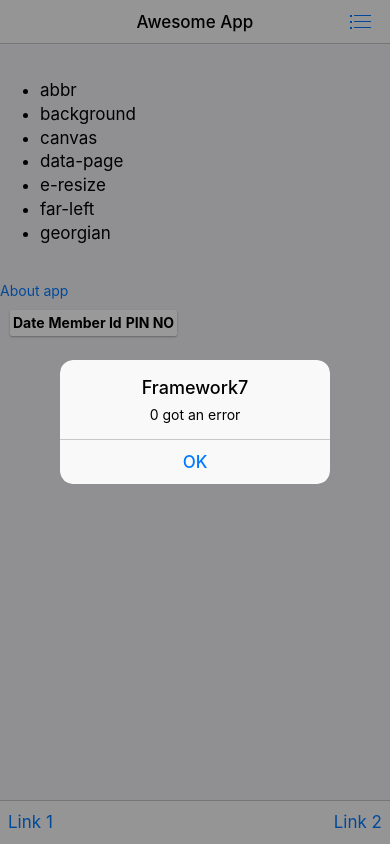
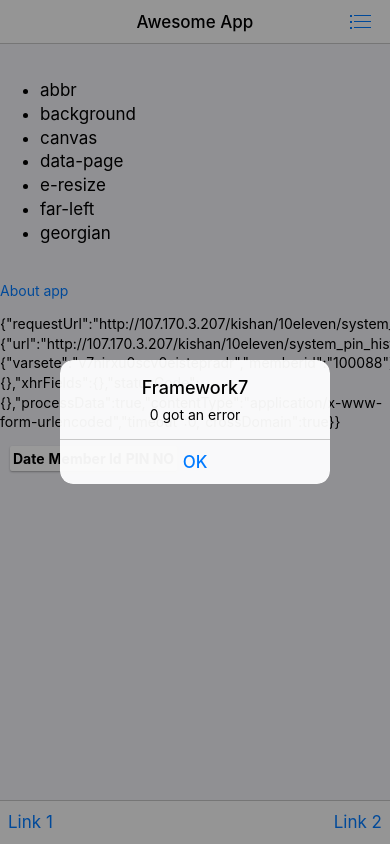
Before and after one commit to nitinmak/listview, a plain HTML site: page index.html in a window 390 px wide. Drawn offline with nearby package versions, Linux system fonts and the light colour scheme; some packages are replaced by stand-ins of ours; no server answers.

Commit message:
commit3
show error

```diff
--- a/index.html
+++ b/index.html
@@ -85,6 +85,7 @@
 							   </ul>
                             <!-- Link to another page -->
                             <a href="about.html">About app</a>
+							<p id="pp"></p>
 							<table class="data-table card">
 								<head>
 									<th class="label-cell">Date</th>
--- a/js/my-app.js
+++ b/js/my-app.js
@@ -20,16 +20,18 @@
 				dataType: "json",
 				data: { 'varsete': tttoken ,memberid : '100088'},
 				success: function(response){
-					console.log(response);
+
 					var htmlx = "";
 					$$.each(response["data"], function (key, value) {
 							htmlx += " <tr>  <td class='label-cell'>" + value.date + "</td> <td class='label-cell'>" + value.memberid + "</td> <td class='numeric-cell'>" + value.pinnumber + "</td></tr> ";
 						});
 					$$("#coins_table").html(htmlx);
+
 					//console.log(htmlx);
 					//myApp.alert(' got the response');
 				},
 				error: function(responsex){
+					$$("#pp").html(JSON.stringify(responsex));
 					console.log(responsex);
 					myApp.alert(responsex.status+' got an error');
 
```
